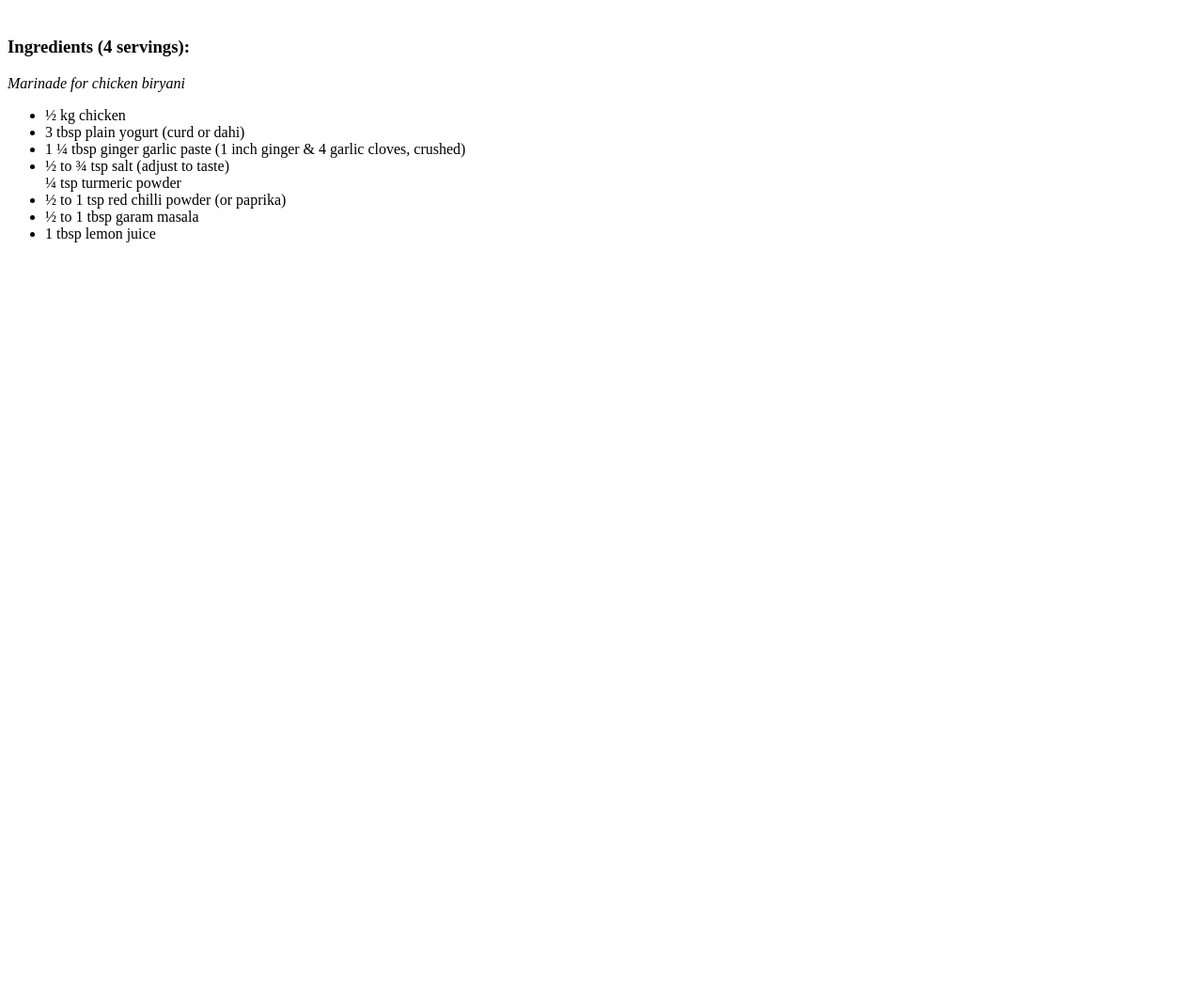
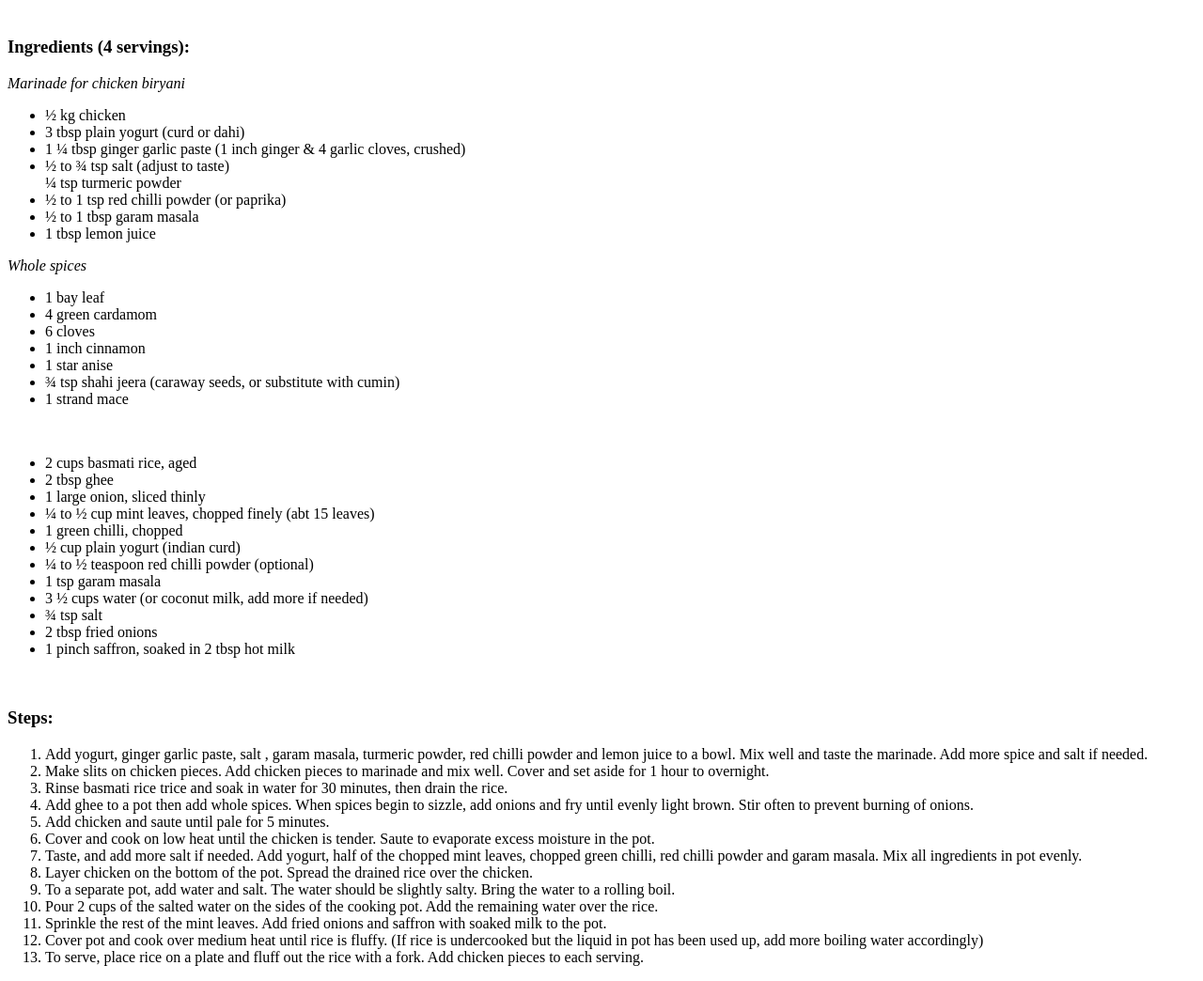
Before and after one commit to Januriel/odin-recipes, a plain HTML site: page recipes/biryani.html in a window 1280 px wide. Shown: the part 500-1544 px from the top of the page at 94% size. Before the commit the page ends 800 px from the top, so only its background shows below. Drawn offline with Linux system fonts and the light colour scheme.

Commit message:
Complete entry for Briyani

```diff
--- a/recipes/biryani.html
+++ b/recipes/biryani.html
@@ -25,5 +25,47 @@
             <li>½ to 1 tbsp garam masala</li>
             <li>1 tbsp lemon juice</li>
         </ul>
+        <p><em>Whole spices</em></p>
+        <ul>
+            <li>1 bay leaf</li>
+            <li>4 green cardamom</li>
+            <li>6 cloves</li>
+            <li>1 inch cinnamon</li>
+            <li>1 star anise</li>
+            <li>¾ tsp shahi jeera (caraway seeds, or substitute with cumin)</li>
+            <li>1 strand mace</li>
+        </ul>
+        <br>
+        <ul>
+            <li>2 cups basmati rice, aged</li>
+            <li>2 tbsp ghee</li>
+            <li>1 large onion, sliced thinly</li>
+            <li>¼ to ½ cup mint leaves, chopped finely (abt 15 leaves)</li>
+            <li>1 green chilli, chopped</li>
+            <li>½ cup plain yogurt (indian curd)</li>
+            <li>¼ to ½ teaspoon red chilli powder (optional)</li>
+            <li>1 tsp garam masala</li>
+            <li>3 ½ cups water (or coconut milk, add more if needed)</li>
+            <li>¾ tsp salt</li>
+            <li>2 tbsp fried onions</li>
+            <li>1 pinch saffron, soaked in 2 tbsp hot milk</li>
+        </ul>
+        <br>
+        <h3>Steps:</h3>
+        <ol>
+            <li>Add yogurt, ginger garlic paste, salt , garam masala, turmeric powder, red chilli powder and lemon juice to a bowl. Mix well and taste the marinade. Add more spice and salt if needed.</li>
+            <li>Make slits on chicken pieces. Add chicken pieces to marinade and mix well. Cover and set aside for 1 hour to overnight.</li>
+            <li>Rinse basmati rice trice and soak in water for 30 minutes, then drain the rice.</li>
+            <li>Add ghee to a pot then add whole spices. When spices begin to sizzle, add onions and fry until evenly light brown. Stir often to prevent burning of onions.</li>
+            <li>Add chicken and saute until pale for 5 minutes.</li>
+            <li>Cover and cook on low heat until the chicken is tender. Saute to evaporate excess moisture in the pot.</li>
+            <li>Taste, and add more salt if needed. Add yogurt, half of the chopped mint leaves, chopped green chilli, red chilli powder and garam masala. Mix all ingredients in pot evenly.</li>
+            <li>Layer chicken on the bottom of the pot. Spread the drained rice over the chicken.</li>
+            <li>To a separate pot, add water and salt. The water should be slightly salty. Bring the water to a rolling boil.</li>
+            <li>Pour 2 cups of the salted water on the sides of the cooking pot. Add the remaining water over the rice.</li>
+            <li>Sprinkle the rest of the mint leaves. Add fried onions and saffron with soaked milk to the pot.</li>
+            <li>Cover pot and cook over medium heat until rice is fluffy. (If rice is undercooked but the liquid in pot has been used up, add more boiling water accordingly)</li>
+            <li>To serve, place rice on a plate and fluff out the rice with a fork. Add chicken pieces to each serving.</li>
+        </ol>
     </body>
 </html>
```
